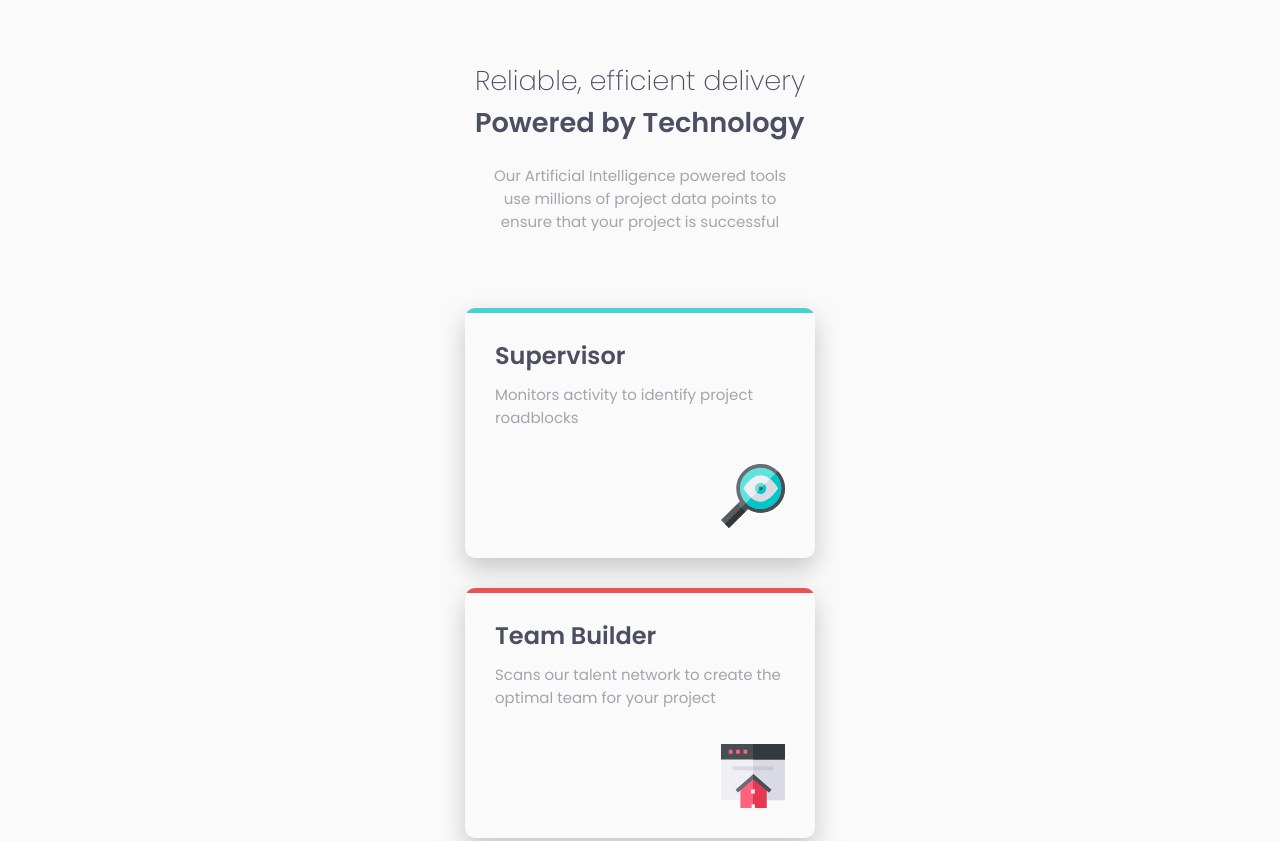
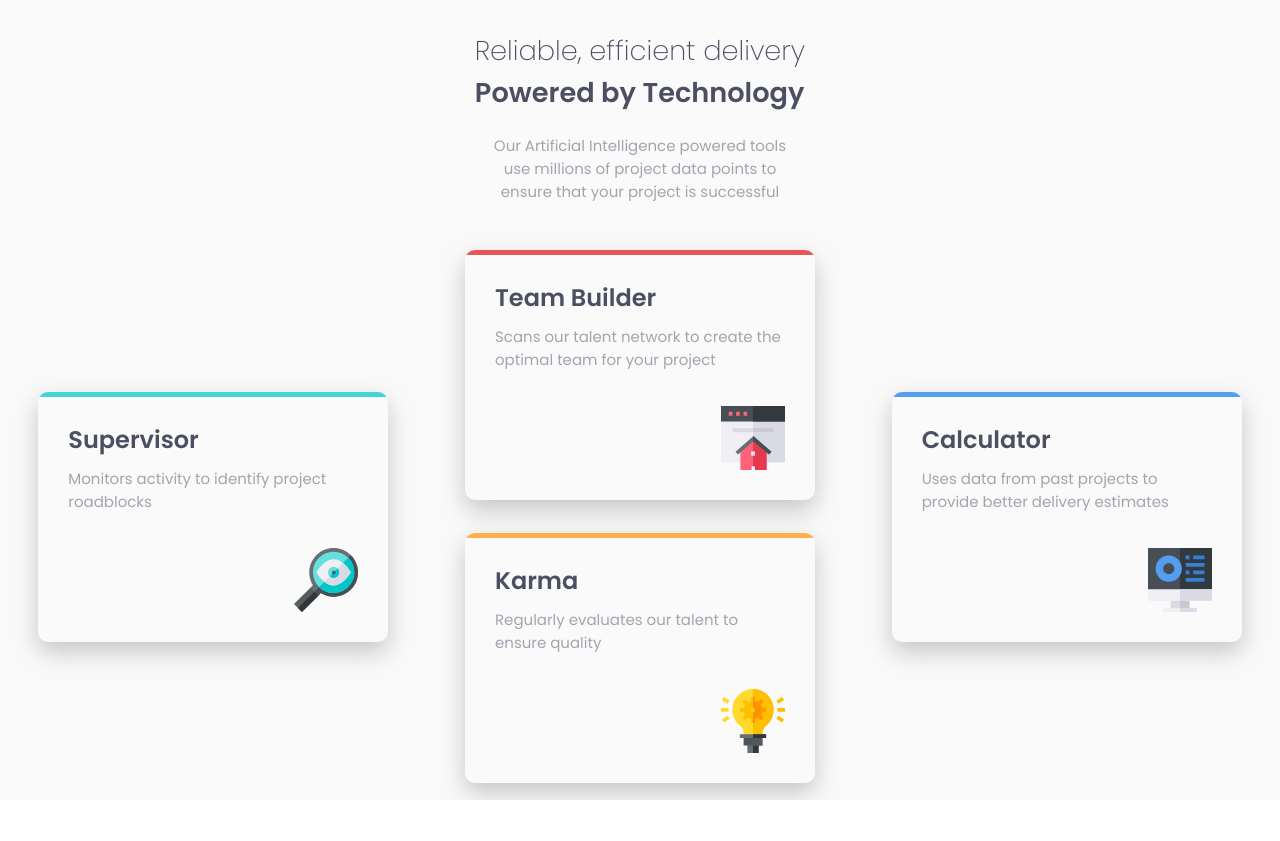
Before and after one commit to Andresssg/Four-Card, a plain HTML site: page index.html in a window 1280 px wide. Shown: the top 841 px of the page. After the commit the page ends 800 px from the top, so only its background shows below. Drawn offline with Linux system fonts and the light colour scheme.

Commit message:
make desktop design

```diff
--- a/style.css
+++ b/style.css
@@ -113,3 +113,47 @@ header {
 .card--blue.card::after {
     background-color: var(--blue-card-color);
 }
+
+@media (min-width:1200px) {
+    .container {
+        width: 100vw;
+        height: 100vh;
+        display: grid;
+        grid-template-columns: repeat(3, 1fr);
+        grid-template-rows: repeat(5, 1fr);
+    }
+
+    header {
+        margin: 0 auto;
+        grid-column: 2 / 3;
+    }
+
+    .card {
+        display: none;
+        margin: auto;
+    }
+
+    .card--red {
+        display: block;
+        grid-column: 2 / 3;
+        grid-row: 2 / 4;
+    }
+
+    .card--orange {
+        display: block;
+        grid-column: 2 / 3;
+        grid-row: 4 / 6;
+    }
+
+    .card--green {
+        display: block;
+        grid-column: 1 / 2;
+        grid-row: 3 / 5;
+    }
+
+    .card--blue {
+        display: block;
+        grid-column: 3 / 4;
+        grid-row: 3 / 5;
+    }
+}
```
